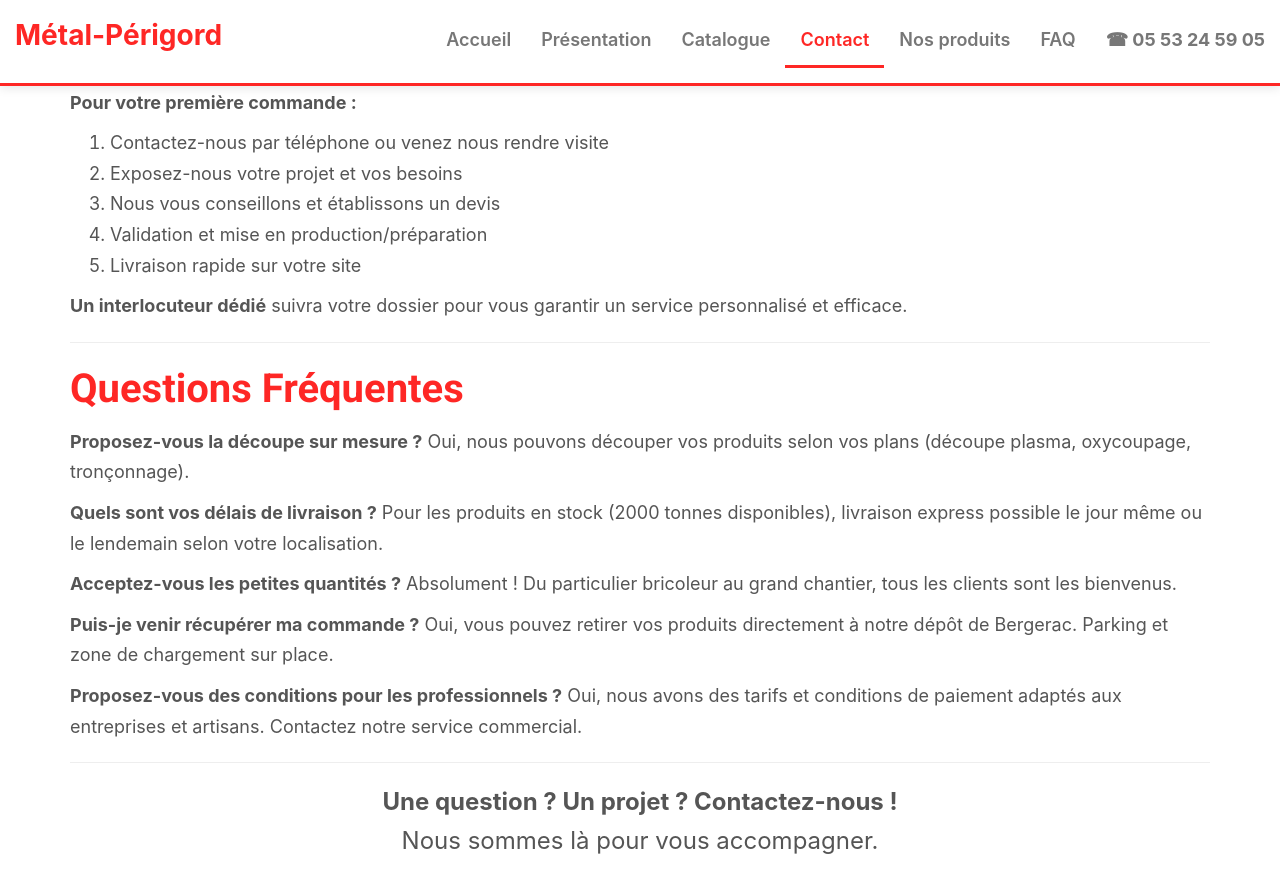
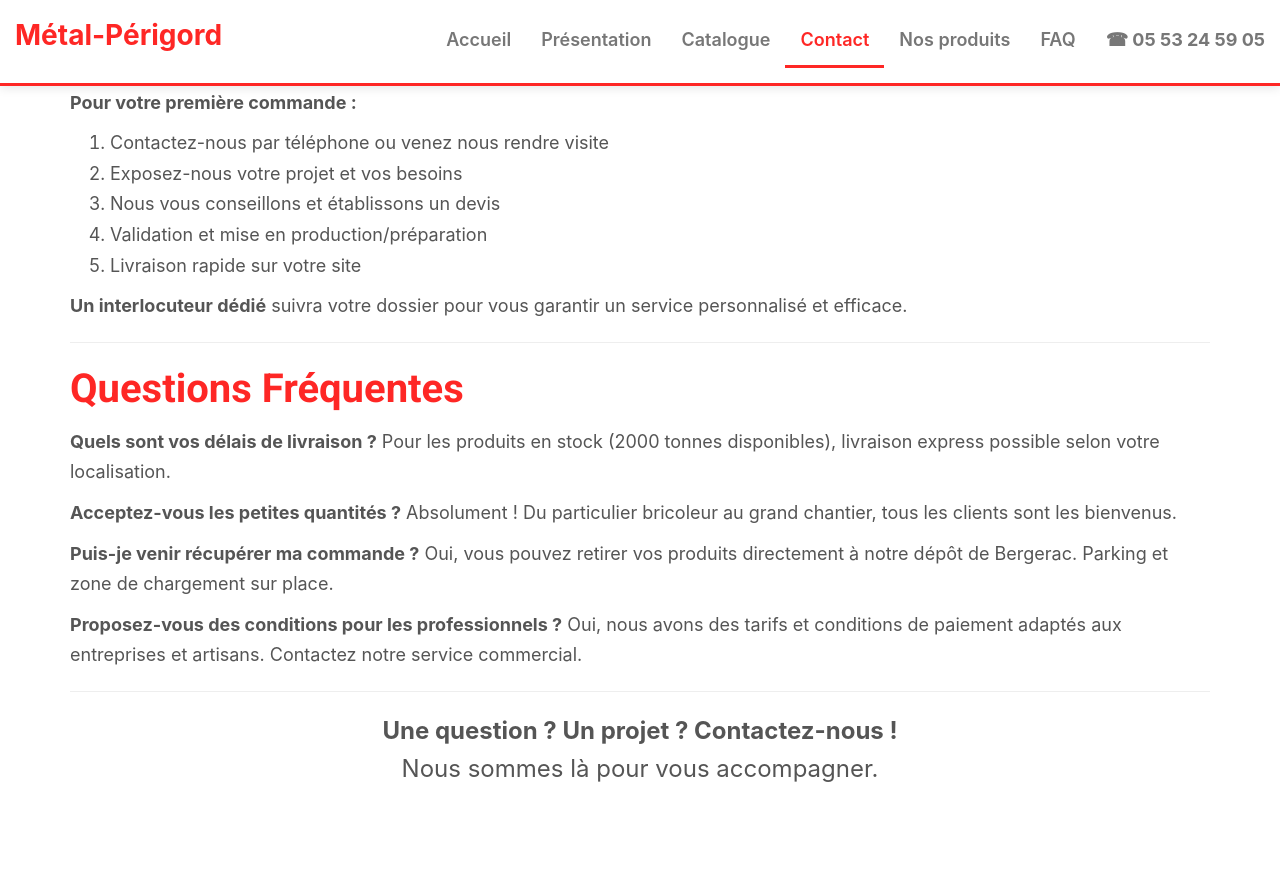
Before and after one commit to metalperigord/metalperigord.github.io, a Jekyll site: the page built from contact.md, in a window 1280 px wide and 900 px high, scrolled down 3009 px. Shown: the top 893 px of the window. Built offline with Jekyll 4.4.1, drawn with Linux system fonts in a browser that asks for light colours; after the commit the page ends 3838 px from its top, so only the background shows below that.

Commit message:
fix: update delivery

```diff
--- a/contact.md
+++ b/contact.md
@@ -137,11 +137,8 @@ Notre équipe commerciale vous répondra dans les plus brefs délais avec une of
 
 ## Questions Fréquentes
 
-**Proposez-vous la découpe sur mesure ?**
-Oui, nous pouvons découper vos produits selon vos plans (découpe plasma, oxycoupage, tronçonnage).
-
 **Quels sont vos délais de livraison ?**
-Pour les produits en stock (2000 tonnes disponibles), livraison express possible le jour même ou le lendemain selon votre localisation.
+Pour les produits en stock (2000 tonnes disponibles), livraison express possible selon votre localisation.
 
 **Acceptez-vous les petites quantités ?**
 Absolument ! Du particulier bricoleur au grand chantier, tous les clients sont les bienvenus.
```
